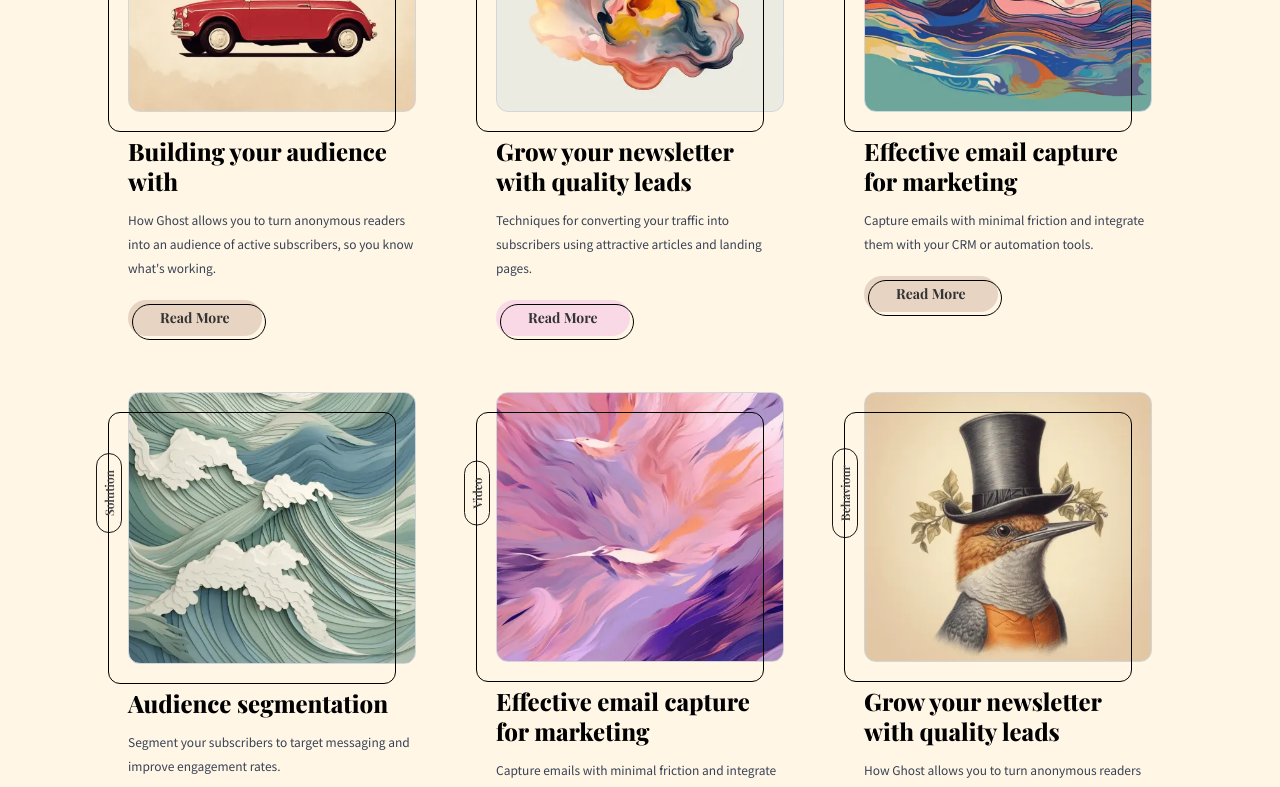
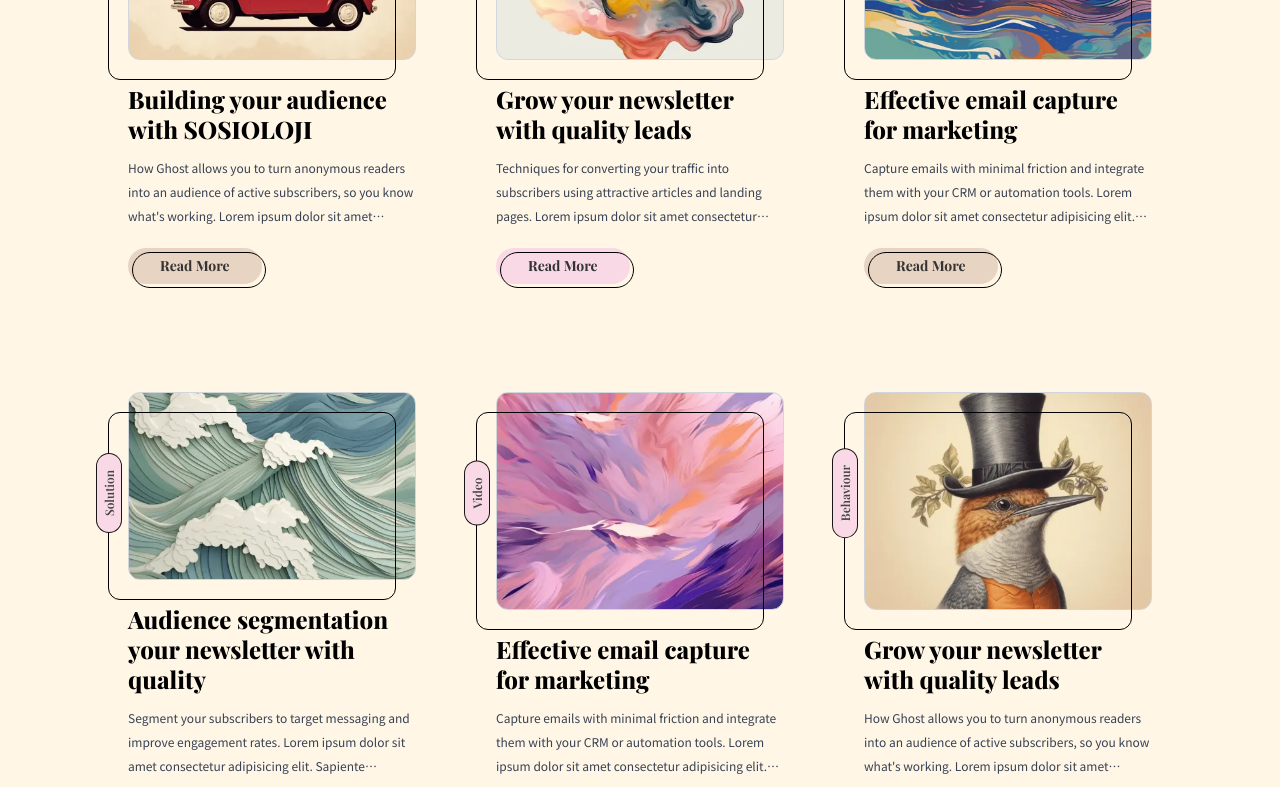
Before and after one commit to Olawoyin1/sosioloji, a React (Vite) app: page / in a window 1280 px wide. Shown: the part 860-1647 px from the top of the page. Built offline with nearby package versions, Linux system fonts and the light colour scheme; a web font is replaced by a local one.

Commit message:
more fix

```diff
--- a/src/components/Cards.tsx
+++ b/src/components/Cards.tsx
@@ -5,7 +5,7 @@ import SingleCard from "./SingleCard"; // create this
 
 const Card = () => {
   return (
-    <div className="grid grid-cols-1 sm:grid-cols-2 lg:grid-cols-3 gap-9 md:gap-20 space-y-20 md:space-y-0 place-items-center ">
+    <div className="grid grid-cols-1 sm:grid-cols-2 lg:grid-cols-3 gap-9 md:gap-20  md:space-y-0 place-items-center ">
       {dataCard.map((item) => (
         <SingleCard key={item.id} item={item} />
       ))}
--- a/src/components/Navbar.tsx
+++ b/src/components/Navbar.tsx
@@ -44,9 +44,9 @@ const Navbar = () => {
         <div className="flex items-center justify-between min-h-[100px] md:min-h-[200px]  mx-auto relative">
   {/* Title */}
   <h1 className="text-3xl md:text-6xl font-bold tracking-tight text-gray-800">
-    <span className="block md:hidden">SOCIOLOGY</span>
+    <span className="block md:hidden">SOSIOLOJI</span>
     <span className="hidden md:block md:-translate-y-1/2 absolute left-1/2 -translate-x-1/2">
-      SOCIOLOGY
+      SOSIOLOJI
     </span>
   </h1>
 
--- a/src/components/SingleCard.tsx
+++ b/src/components/SingleCard.tsx
@@ -73,8 +73,6 @@
 // // };
 
 // // export default SingleCard;
-
-
 
 // import { Link } from "react-router-dom";
 // import { motion } from "framer-motion";
@@ -166,7 +164,6 @@
 
 // export default SingleCard;
 
-
 import { Link } from "react-router-dom";
 import { motion } from "framer-motion";
 import { useState, useEffect } from "react";
@@ -196,10 +193,10 @@ const SingleCard = ({ item }: { item: CardItem }) => {
   }, []);
 
   return (
-    <div className="flex flex-col justify-center items-center max-w-[500px] max-h-[540px] md:max-h-[470px]">
+    <div className="flex flex-col justify-center items-center max-w-[500px] max-h-[540px] md:h-[470px]">
       {/* Image */}
       <div
-  className="relative w-full h-[400px]"
+        className="relative w-full h-[300px]"
         onMouseEnter={() => setIsHovered(true)}
         onMouseLeave={() => setIsHovered(false)}
       >
@@ -234,12 +231,13 @@ const SingleCard = ({ item }: { item: CardItem }) => {
           >
             <Link
               to={item.categoryLink}
-        className={`
-          bg-[${item.buttonBgColor}] text-xs border border-black/90 rounded-full
+              className={`text-xs border border-black/90 rounded-full
           px-4 py-[4px] text-center  text-[#444] font-semibold no-underline
           flex justify-center items-center -rotate-90
           ${isMobile ? "-" : "-rotate-90"}
         `}
+        style={{ backgroundColor: item.buttonBgColor }}
+
             >
               {item.category}
             </Link>
@@ -247,12 +245,15 @@ const SingleCard = ({ item }: { item: CardItem }) => {
         </motion.div>
       </div>
 
-
       {/* Text */}
-      <div className="pt-6 h-[200px]">
+      <div className="pt-6 ">
         <div className="mb-5">
-          <h1 className="text-2xl font-extrabold mb-3 leading-tight">{item.title}</h1>
-          <p className="text-gray-700 leading-loose pf  text-xs mb-3">{item.description}</p>
+          <h1 className="text-2xl font-extrabold mb-3 leading-tight">
+            {item.title}
+          </h1>
+          <p className="text-gray-700 line-clamp-3 leading-loose pf  text-xs mb-3">
+            {item.description}
+          </p>
           <FancyLinkButton
             label={item.buttonLabel}
             to={item.buttonLink}
--- a/src/data/cardData.tsx
+++ b/src/data/cardData.tsx
@@ -2,9 +2,9 @@
 export const dataCard = [
   {
     id: 1,
-    title: "Building your audience with",
+    title: "Building your audience with SOSIOLOJI",
     description:
-      "How Ghost allows you to turn anonymous readers into an audience of active subscribers, so you know what's working.",
+      "How Ghost allows you to turn anonymous readers into an audience of active subscribers, so you know what's working. Lorem ipsum dolor sit amet consectetur adipisicing elit. Sapiente temporibus consectetur voluptatum obcaecati ullam!",
     category: "Inspiration",
     categoryLink: "/articles",
     image:
@@ -16,7 +16,7 @@ export const dataCard = [
   {
     id: 2,
     title: "Grow your newsletter with quality leads",
-    description: "Techniques for converting your traffic into subscribers using attractive articles and landing pages.",
+    description: "Techniques for converting your traffic into subscribers using attractive articles and landing pages. Lorem ipsum dolor sit amet consectetur adipisicing elit. Sapiente temporibus consectetur voluptatum obcaecati ullam!",
     category: "Survey",
     categoryLink: "/tutorials",
     image:
@@ -29,7 +29,7 @@ export const dataCard = [
     id: 1,
     title: "Effective email capture for marketing",
     description:
-      "Capture emails with minimal friction and integrate them with your CRM or automation tools.",
+      "Capture emails with minimal friction and integrate them with your CRM or automation tools. Lorem ipsum dolor sit amet consectetur adipisicing elit. Sapiente temporibus consectetur voluptatum obcaecati ullam!",
     category: "Society",
     categoryLink: "/articles",
     image:
@@ -40,8 +40,8 @@ export const dataCard = [
   },
   {
     id: 2,
-    title: "Audience segmentation",
-    description: "Segment your subscribers to target messaging and improve engagement rates.",
+    title: "Audience segmentation your newsletter with quality",
+    description: "Segment your subscribers to target messaging and improve engagement rates. Lorem ipsum dolor sit amet consectetur adipisicing elit. Sapiente temporibus consectetur voluptatum obcaecati ullam!",
     category: "Solution",
     categoryLink: "/tutorials",
     image:
@@ -53,7 +53,7 @@ export const dataCard = [
   {
     id: 2,
     title: "Effective email capture for marketing",
-    description: "Capture emails with minimal friction and integrate them with your CRM or automation tools.",
+    description: "Capture emails with minimal friction and integrate them with your CRM or automation tools. Lorem ipsum dolor sit amet consectetur adipisicing elit. Sapiente temporibus consectetur voluptatum obcaecati ullam!",
     category: "Video",
     categoryLink: "/tutorials",
     image:
@@ -65,7 +65,7 @@ export const dataCard = [
   {
     id: 2,
     title: "Grow your newsletter with quality leads",
-    description: "How Ghost allows you to turn anonymous readers into an audience of active subscribers, so you know what's working.",
+    description: "How Ghost allows you to turn anonymous readers into an audience of active subscribers, so you know what's working. Lorem ipsum dolor sit amet consectetur adipisicing elit. Sapiente temporibus consectetur voluptatum obcaecati ullam!",
     category: "Behaviour",
     categoryLink: "/tutorials",
     image:
```
Lines whose indentation alone changed are shown as unchanged.
